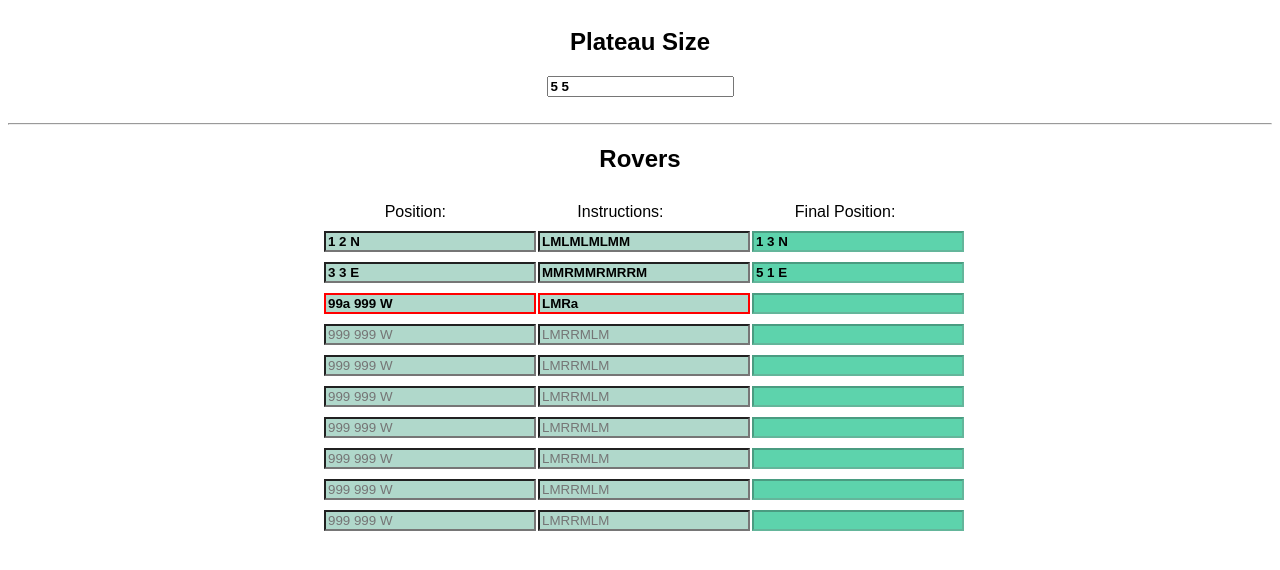
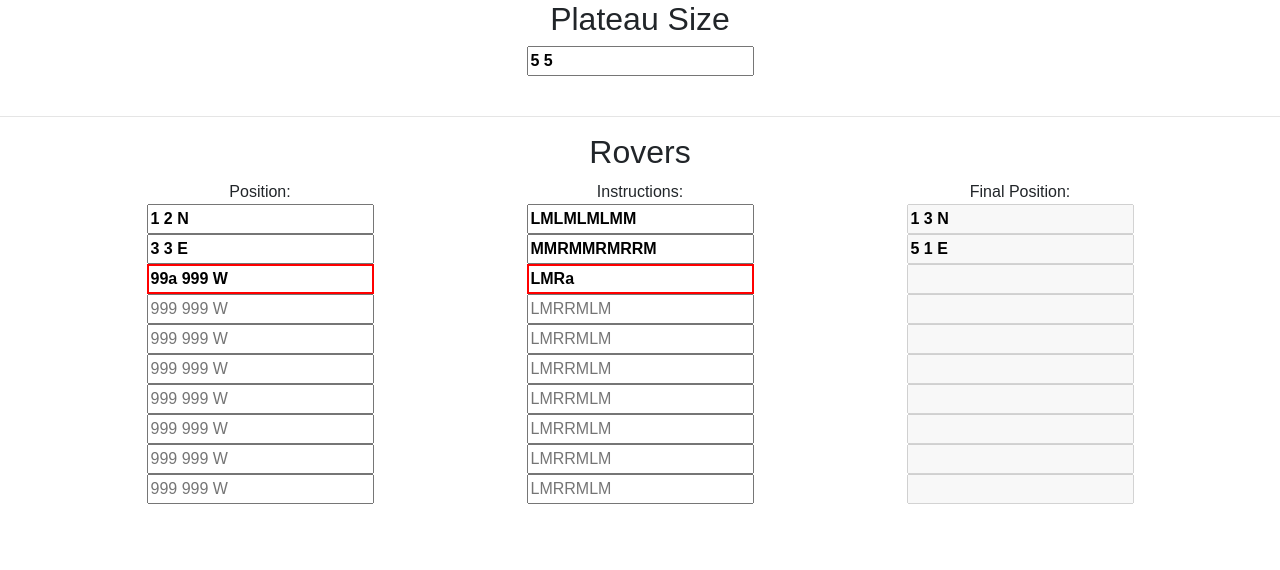
Before and after one commit to swiss-chris/MarsRover2, a React (Create React App) app: page / in a window 1280 px wide. Shown: the top 570 px of the page. Built offline with nearby package versions, Linux system fonts and the light colour scheme.

Commit message:
adding Bootstrap

```diff
--- a/package.json
+++ b/package.json
@@ -5,7 +5,9 @@
   "keywords": [],
   "main": "src/index.js",
   "dependencies": {
+    "bootstrap": "4.3.1",
     "react": "16.8.6",
+    "react-bootstrap": "1.0.0-beta.9",
     "react-dom": "16.8.6",
     "react-scripts": "3.0.1"
   },
--- a/public/index.html
+++ b/public/index.html
@@ -13,6 +13,12 @@
     -->
     <link rel="manifest" href="%PUBLIC_URL%/manifest.json" />
     <link rel="shortcut icon" href="%PUBLIC_URL%/favicon.ico" />
+    <link
+      rel="stylesheet"
+      href="https://maxcdn.bootstrapcdn.com/bootstrap/4.3.1/css/bootstrap.min.css"
+      integrity="sha384-ggOyR0iXCbMQv3Xipma34MD+dH/1fQ784/j6cY/iJTQUOhcWr7x9JvoRxT2MZw1T"
+      crossorigin="anonymous"
+    />
     <!--
       Notice the use of %PUBLIC_URL% in the tags above.
       It will be replaced with the URL of the `public` folder during the build.
--- a/src/components/Rover.js
+++ b/src/components/Rover.js
@@ -2,11 +2,12 @@ import React from "react";
 
 import calculateNewPosition from "../logic/movements";
 import { isValidInstructions, isValidStartAndSize } from "../logic/validators";
+import { Row, Col } from "react-bootstrap";
 
 const Rover = props => {
   return (
-    <div className="grid-container">
-      <div className="grid-item">
+    <Row>
+      <Col xs={4} md={4}>
         <input
           name="position"
           value={props.rover.position}
@@ -20,8 +21,8 @@ const Rover = props => {
               : "error"
           }
         />
-      </div>
-      <div className="grid-item">
+      </Col>
+      <Col xs={4} md={4}>
         <input
           name="instructions"
           value={props.rover.instructions}
@@ -35,8 +36,8 @@ const Rover = props => {
               : "error"
           }
         />
-      </div>
-      <div className="grid-item final">
+      </Col>
+      <Col xs={4} md={4}>
         <input
           value={calculateNewPosition(
             props.rover.position,
@@ -45,8 +46,8 @@ const Rover = props => {
           )}
           disabled
         />
-      </div>
-    </div>
+      </Col>
+    </Row>
   );
 };
 
--- a/src/components/Rovers.js
+++ b/src/components/Rovers.js
@@ -1,16 +1,23 @@
 import React from "react";
+import { Container, Row, Col } from "react-bootstrap";
 
 import Rover from "./Rover";
 
 const Rovers = props => {
   return (
-    <div class="rovers">
+    <Container>
       <h2>Rovers</h2>
-      <div className="grid-container">
-        <div className="grid-item">Position:</div>
-        <div className="grid-item">Instructions:</div>
-        <div className="grid-item">Final Position:</div>
-      </div>
+      <Row>
+        <Col xs={4} md={4}>
+          Position:
+        </Col>
+        <Col xs={4} md={4}>
+          Instructions:
+        </Col>
+        <Col xs={4} md={4}>
+          Final Position:
+        </Col>
+      </Row>
       {props.rovers.map((rover, index) => (
         <Rover
           key={index}
@@ -19,7 +26,7 @@ const Rovers = props => {
           handleChange={event => props.handleChange(event, index)}
         />
       ))}
-    </div>
+    </Container>
   );
 };
 
--- a/src/logic/validators.js
+++ b/src/logic/validators.js
@@ -1,6 +1,5 @@
 import { extractStart, extractSize } from "./converters";
 
-// TODO: reuse matchers for html input validation
 export const startMatcher = /^\d{1,3} \d{1,3} [NESW]$/;
 const instructionsMatcher = /^[LRM]{1,1000}$/;
 const sizeMatcher = /^\d{1,3} \d{1,3}$/;
--- a/src/styles.css
+++ b/src/styles.css
@@ -1,23 +1,6 @@
-body {
-  background-color: rgb(255, 255, 255);
-}
-
 .App {
   font-family: sans-serif;
   text-align: center;
-  align-content: center;
-}
-
-.rovers {
-  margin: auto;
-  width: 50%;
-}
-
-.grid-container {
-  display: grid;
-  grid-template-columns: auto auto auto;
-  grid-column-gap: 10px;
-  padding-top: 10px;
 }
 
 input {
@@ -32,15 +15,6 @@ input:disabled {
   color: black;
 }
 
-.grid-item input {
-  width: 100%;
-  background-color: rgb(176, 216, 203);
-}
-
-.grid-item.final input {
-  background-color: rgb(93, 211, 172);
-}
-
 .error {
   border: 2px solid red;
 }
```
